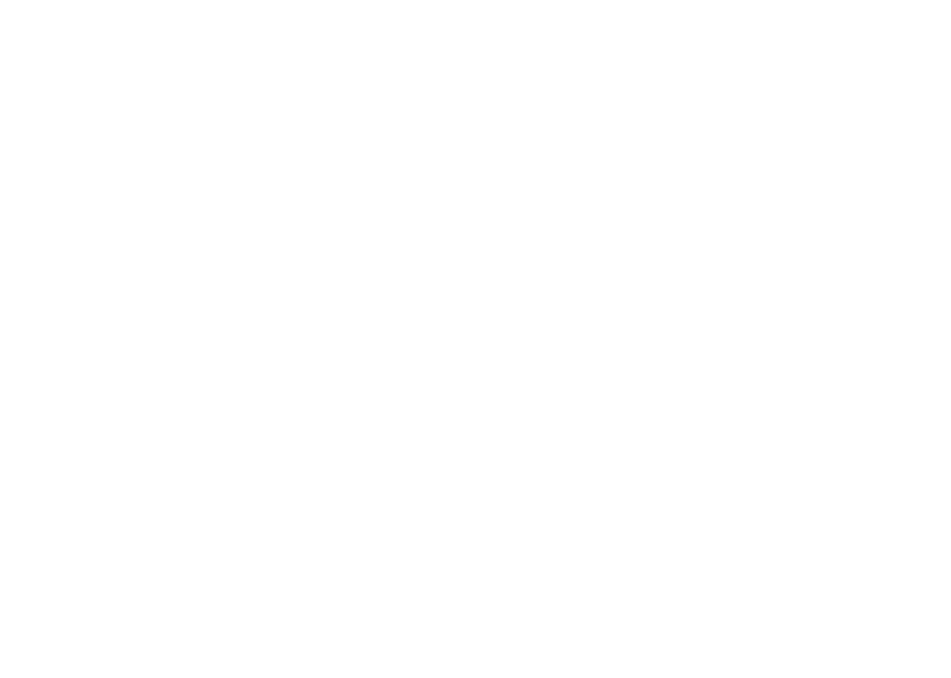
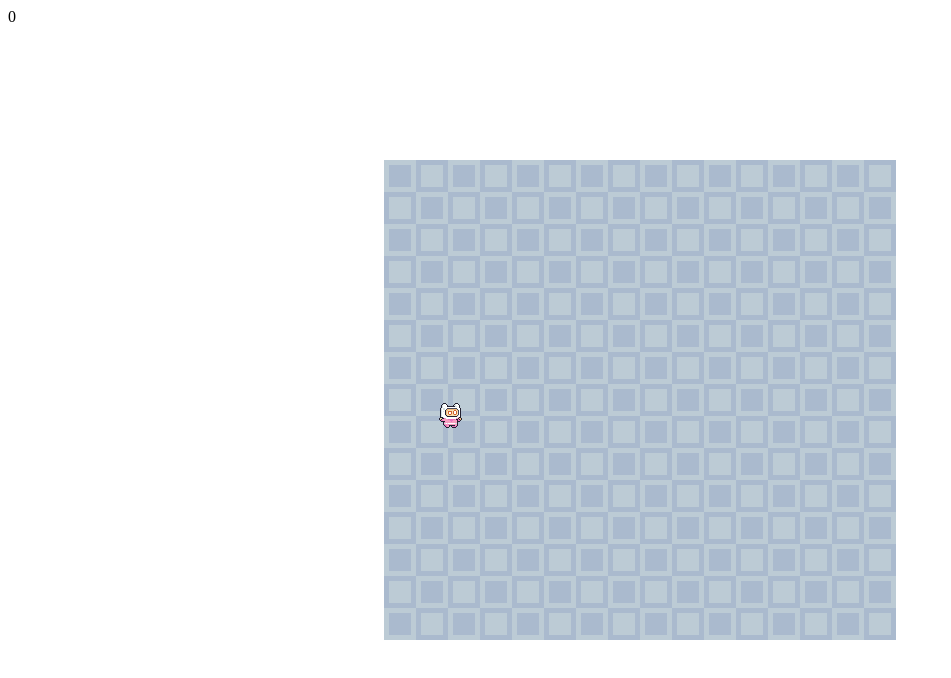
Before and after one commit to kendraodru/Positivity, a plain HTML site: page positivity.html in a window 1280 px wide. Shown: the whole page, without its empty margins (0-951 px from the left). Drawn offline with nearby package versions, Linux system fonts and the light colour scheme.

Commit message:
bare min.

```diff
--- /dev/null
+++ b/css/canvas.css
@@ -0,0 +1,11 @@
+
+canvas {
+    display: block;
+    margin: auto;
+
+    position: absolute;
+    top: 0;
+    bottom: 0;
+    left: 0;
+    right: 0;
+}
--- a/js/canvas.js
+++ b/js/canvas.js
@@ -1,15 +1,25 @@
 
-// create the canvas
+const requestAnimFrame = (()=> {
+    return window.requestAnimationFrame ||
+        window.webkitRequestAnimationFrame ||
+        window.mozRequestAnimationFrame ||
+        window.oRequestAnimationFrame ||
+        window.msRequestAnimationFrame ||
+        function (callback) {
+            window.setTimeout(callback, 1000 / 60);
+        };
+})();
+
+// Canvas
 let canvas = document.createElement("canvas");
 let ctx = canvas.getContext("2d");
 canvas.width = 512;
 canvas.height = 480;
 document.body.appendChild(canvas);
 
-
-// the main game loop
+// The main game loop
 let lastTime;
-function main() {
+const main = ()=>{
     let now = Date.now();
     let dt = (now - lastTime) / 1000.0;
 
@@ -19,3 +29,23 @@ function main() {
     lastTime = now;
     requestAnimFrame(main);
 };
+
+const init = ()=>{
+    terrainPattern = ctx.createPattern(resources.get('img/blue.png'), 'repeat');
+
+    // document.getElementById('play-again').addEventListener('click', ()=>{
+    //     reset();
+    // });
+
+    reset();
+    lastTime = Date.now();
+    main();
+}
+
+resources.load([
+    'img/blue.png',
+    'img/angry_red_pig.png',
+    'img/pink_dude.png',
+    'img/heart.png'
+]);
+resources.onReady(init);
--- a/js/game.js
+++ b/js/game.js
@@ -1,11 +1,115 @@
-let lastTime;
-function main() {
-    let now = Date.now();
-    let dt = (now - lastTime) / 1000.0;
 
-    update(dt);
-    render();
+// Game state
+let player = {
+    pos: [0, 0],
+    sprite: new Sprite(
+        'img/pink_dude.png',
+        [0, 0],
+        [32, 32],
+        16,
+        [0, 1, 2, 3, 4, 5, 6, 7, 8, 9, 10, 11]
+    )
+};
 
-    lastTime = now;
-    requestAnimFrame(main);
+let bullets = [];
+let enemies = [];
+let explosions = [];
+
+let lastFire = Date.now();
+let gameTime = 0;
+let isGameOver;
+let terrainPattern;
+
+let posPoints = 0;
+let scoreEl = document.getElementById('positivity-points');
+
+// Speed in pixels per second
+let playerSpeed = 200;
+let bulletSpeed = 500;
+let enemySpeed = 100; //my piggies
+
+// Update game objects
+update = (dt) => {
+    gameTime += dt;
+
+    handleInput(dt);
+    updateEntities(dt);
+
+    // code for my angry piggies to be created
+
+    // checkCollisions();
+
+    scoreEl.innerHTML = score;
 };
+
+const handleInput = (dt) => {
+    if (input.isDown('DOWN') || input.isDown('s')) {
+        player.pos[1] += playerSpeed * dt;
+    }
+
+    if (input.isDown('UP') || input.isDown('w')) {
+        player.pos[1] -= playerSpeed * dt;
+    }
+
+    if (input.isDown('LEFT') || input.isDown('a')) {
+        player.pos[0] -= playerSpeed * dt;
+    }
+
+    if (input.isDown('RIGHT') || input.isDown('d')) {
+        player.pos[0] += playerSpeed * dt;
+    }
+
+    if (input.isDown('SPACE') &&
+        !isGameOver &&
+        Date.now() - lastFire > 100) {
+        let x = player.pos[0] + player.sprite.size[0] /2
+        let y = player.pos[1] + player.sprite.size[1]/ 2
+
+        bullets.push({
+            pos: [x, y],
+            dir: 'forward',
+            sprite: new Sprite('img/heart.png', [1,1], [50, 50])
+        });
+        bullets.push({
+            pos: [x, y],
+            dir: 'up',
+            sprite: new Sprite('img/heart.png', [1, 1], [50, 50])
+        });
+        bullets.push({
+            pos: [x, y],
+            dir: 'down',
+            sprite: new Sprite('img/heart.png', [1, 1], [50, 50])
+        });
+
+        lastFire = Date.now();
+    }
+}
+
+const updateEntities = (dt) => {
+    // Update the player sprite animation
+    player.sprite.update(dt);
+
+    // Update all the heart bullets
+    for (let i = 0; i < bullets.length; i++) {
+        let bullet = bullets[i];
+
+        switch (bullet.dir) {
+            case 'up': bullet.pos[1] -= bulletSpeed * dt; break;
+            case 'down': bullet.pos[1] += bulletSpeed * dt; break;
+            default:
+                bullet.pos[0] += bulletSpeed * dt;
+        }
+
+        // Remove the bullet if it goes offscreen
+        if (bullet.pos[1] < 0 || bullet.pos[1] > canvas.height ||
+            bullet.pos[0] > canvas.width) {
+            bullets.splice(i, 1);
+            i--;
+        }
+    }
+
+    // Update all the enemies
+
+    // Update all the positivity explosions
+
+}
--- /dev/null
+++ b/js/input.js
@@ -0,0 +1,46 @@
+// input function
+
+(()=> {
+    let pressedKeys = {};
+
+    function setKey(event, status) {
+        let code = event.keyCode;
+        let key;
+
+        switch (code) {
+            case 32:
+                key = 'SPACE'; break;
+            case 37:
+                key = 'LEFT'; break;
+            case 38:
+                key = 'UP'; break;
+            case 39:
+                key = 'RIGHT'; break;
+            case 40:
+                key = 'DOWN'; break;
+            default:
+                // Convert ASCII codes to letters
+                key = String.fromCharCode(code);
+        }
+
+        pressedKeys[key] = status;
+    }
+
+    document.addEventListener('keydown', (e)=> {
+        setKey(e, true);
+    });
+
+    document.addEventListener('keyup', (e)=> {
+        setKey(e, false);
+    });
+
+    window.addEventListener('blur', ()=>{
+        pressedKeys = {};
+    });
+
+    window.input = {
+        isDown: (key)=>{
+            return pressedKeys[key.toUpperCase()];
+        }
+    };
+})();
--- /dev/null
+++ b/js/play.js
@@ -0,0 +1,44 @@
+// Render everything
+const render = () => {
+    ctx.fillStyle = terrainPattern;
+    ctx.fillRect(0, 0, canvas.width, canvas.height);
+
+    // Render the player if the game isn't over
+    if (!isGameOver) {
+        renderEntity(player);
+    }
+
+    renderEntities(bullets);
+    // renderEntities(enemies);
+    // renderEntities(positivityBurst);
+};
+
+const renderEntities = (list) => {
+    for (let i = 0; i < list.length; i++) {
+        renderEntity(list[i]);
+    }
+}
+
+const renderEntity = (entity) => {
+    ctx.save();
+    ctx.translate(entity.pos[0], entity.pos[1]);
+    entity.sprite.render(ctx);
+    ctx.restore();
+}
+
+// Game over
+const gameOver = () => {
+
+}
+
+// Reset game to original state
+const reset = () => {
+    isGameOver = false;
+    gameTime = 0;
+    score = 0;
+
+    enemies = [];
+    bullets = [];
+
+    player.pos = [50, canvas.height / 2];
+};
--- a/js/resources.js
+++ b/js/resources.js
@@ -1,13 +1,11 @@
-
-(function () {
+// loads up and stores the images
+(()=>{
     let resourceCache = {};
-    let loading = [];
     let readyCallbacks = [];
 
-    // Load an image url or an array of image urls
-    function load(urlOrArr) {
+    const load = (urlOrArr)=>{
         if (urlOrArr instanceof Array) {
-            urlOrArr.forEach(function (url) {
+            urlOrArr.forEach((url)=> {
                 _load(url);
             });
         }
@@ -16,29 +14,29 @@
         }
     }
 
-    function _load(url) {
-        if (resourceCache[url]) {
-            return resourceCache[url];
+    const _load = (imgUrl)=>{
+        if (resourceCache[imgUrl]) {
+            return resourceCache[imgUrl];
         }
         else {
             let img = new Image();
-            img.onload = function () {
-                resourceCache[url] = img;
+            img.onload = ()=>{
+                resourceCache[imgUrl] = img;
 
                 if (isReady()) {
-                    readyCallbacks.forEach(function (func) { func(); });
+                    readyCallbacks.forEach((func) =>{ func(); });
                 }
             };
-            resourceCache[url] = false;
-            img.src = url;
+            resourceCache[imgUrl] = false;
+            img.src = imgUrl;
         }
     }
 
-    function get(url) {
-        return resourceCache[url];
+    const get = (imgUrl)=>{
+        return resourceCache[imgUrl];
     }
 
-    function isReady() {
+    const isReady = ()=>{
         let ready = true;
         for (let k in resourceCache) {
             if (resourceCache.hasOwnProperty(k) &&
@@ -49,8 +47,8 @@
         return ready;
     }
 
-    function onReady(func) {
-        readyCallbacks.push(func);
+    const onReady = (currFunc)=>{
+        readyCallbacks.push(currFunc);
     }
 
     window.resources = {
--- /dev/null
+++ b/js/sprite.js
@@ -0,0 +1,53 @@
+class Sprite {
+    constructor(url, pos, size, speed, frames, dir, once){
+        this.pos = pos;
+        this.size = size;
+        this.speed = typeof speed === 'number' ? speed : 0;
+        this.frames = frames;
+        this._index = 0;
+        this.url = url;
+        this.dir = dir || 'horizontal';
+        this.once = once;
+    };
+
+    update(dt){
+        this._index += this.speed * dt;
+    }
+
+    render(ctx) {
+            let frame;
+
+            if (this.speed > 0) {
+                let max = this.frames.length;
+                let idx = Math.floor(this._index);
+                frame = this.frames[idx % max];
+
+                if (this.once && idx >= max) {
+                    this.done = true;
+                    return;
+                }
+            }
+            else {
+                frame = 0;
+            }
+
+
+            let x = this.pos[0];
+            let y = this.pos[1];
+
+            if (this.dir == 'vertical') {
+                y += frame * this.size[1];
+            }
+            else {
+                x += frame * this.size[0];
+            }
+
+            ctx.drawImage(resources.get(this.url),
+                x, y,
+                this.size[0], this.size[1],
+                0, 0,
+                this.size[0], this.size[1]);
+    }
+
+};
+window.Sprite = Sprite;
--- a/positivity.html
+++ b/positivity.html
@@ -4,10 +4,17 @@
         <meta charset="UTF-8">
         <meta name="viewport" content="width=device-width, initial-scale=1.0">
         <script src="https://d3js.org/d3.v5.min.js"></script>
+        <link rel="stylesheet" href="css/canvas.css">
         <title>Positivity</title>
     </head>
     <body>
-        <canvas></canvas>
+        <div id="positivity-points"></div>
+
+        <script type="text/javascript" src="js/resources.js"></script>
+        <script type="text/javascript" src="js/input.js"></script>
+        <script type="text/javascript" src="js/sprite.js"></script>
         <script src='./js/canvas.js'></script>
+        <script src='./js/game.js'></script>
+        <script src='./js/play.js'></script>
     </body>
 </html>
```
Also changed, not shown: img/angry_red_pig.png (added), img/blue.png (added), img/heart.png (added), img/heart_rotate.png (added), img/pink_dude.png (added), img/sprites.png (deleted), img/terrain.png (deleted), 1 other file.
